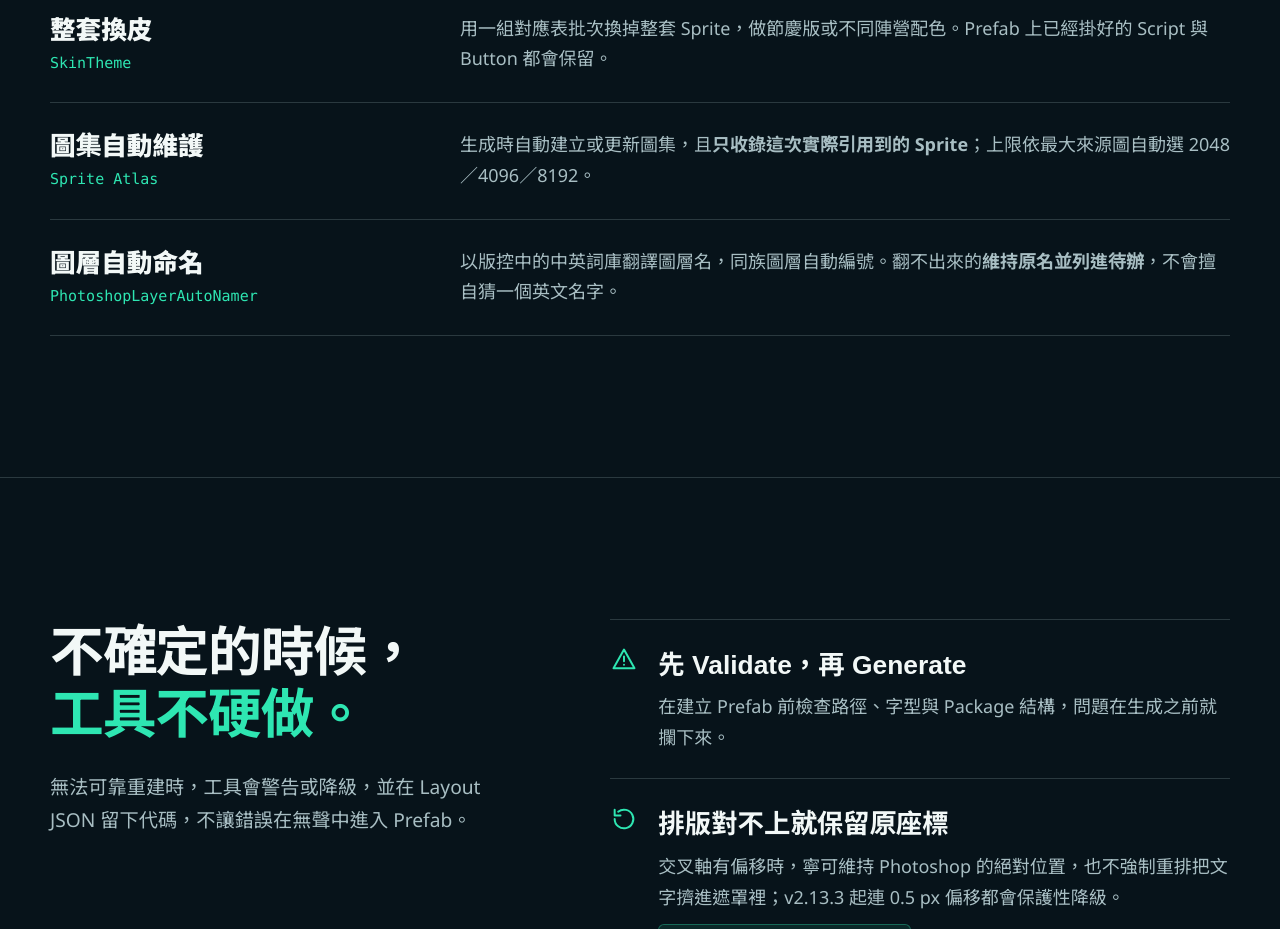
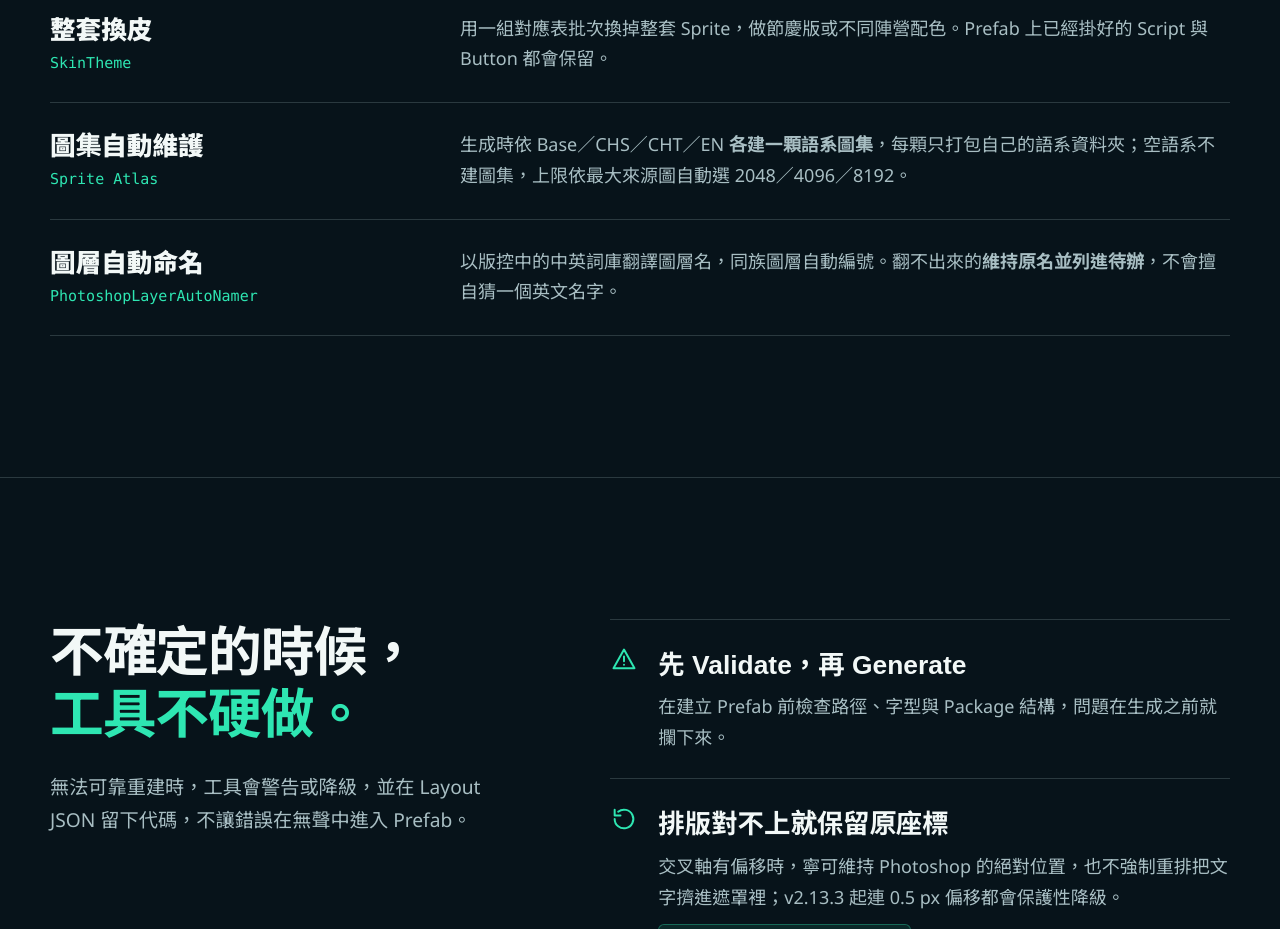
Before and after one commit to Wayne188-yiching/PS_To_Unity_v2, a plain HTML site: page PS_To_Unity_Presentation_zh.html in a window 1280 px wide. Shown: the part 8720-9649 px from the top of the page. Drawn offline with Linux system fonts and the light colour scheme.

Commit message:
docs: align atlas guidance with v2.14.0

```diff
--- a/PS_To_Unity_Presentation_zh.html
+++ b/PS_To_Unity_Presentation_zh.html
@@ -1211,7 +1211,7 @@
           </div>
           <div class="ledger-row">
             <dt><span class="ledger-name">圖集自動維護</span><span class="ledger-path" translate="no">Sprite Atlas</span></dt>
-            <dd>生成時自動建立或更新圖集，且<strong>只收錄這次實際引用到的 Sprite</strong>；上限依最大來源圖自動選 2048／4096／8192。</dd>
+            <dd>生成時依 Base／CHS／CHT／EN <strong>各建一顆語系圖集</strong>，每顆只打包自己的語系資料夾；空語系不建圖集，上限依最大來源圖自動選 2048／4096／8192。</dd>
           </div>
           <div class="ledger-row">
             <dt><span class="ledger-name">圖層自動命名</span><span class="ledger-path" translate="no">PhotoshopLayerAutoNamer</span></dt>
```
Also changed, not shown: README.md, README_zh.md.
